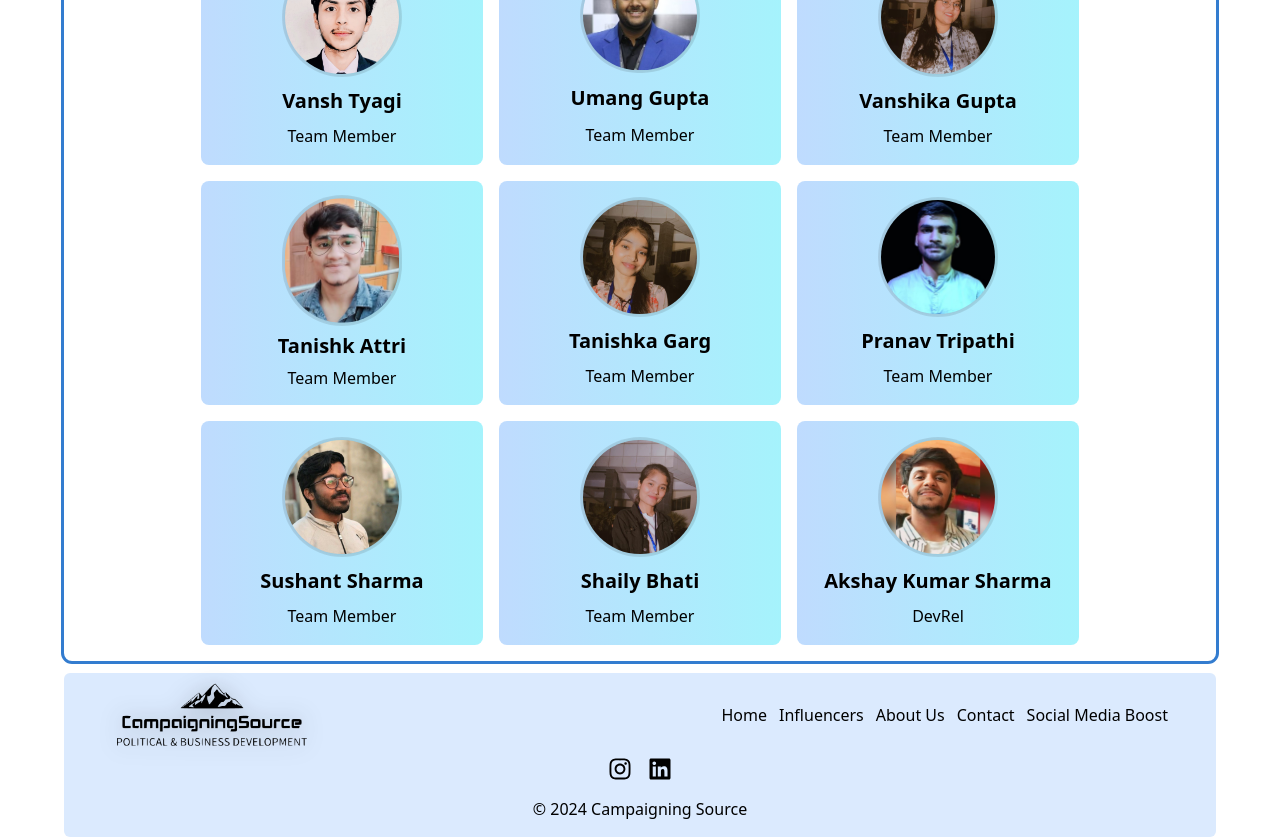
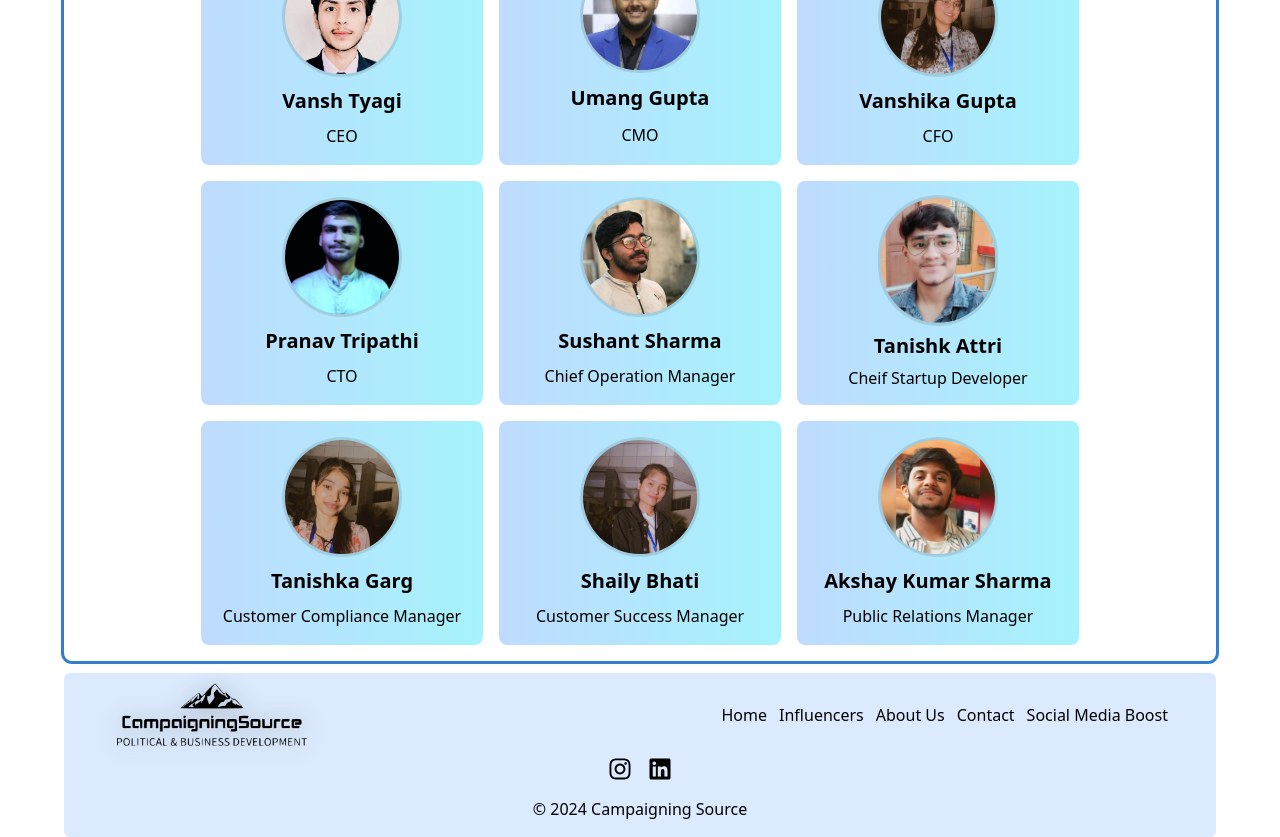
Before and after one commit to prnvtripathi/campaigning-source, a Next.js app: page /about in a window 1280 px wide. Shown: the part 3540-4377 px from the top of the page. Built offline with nearby package versions, Linux system fonts and the light colour scheme; no server answers.

Commit message:
Update team positions

```diff
--- a/pages/about.js
+++ b/pages/about.js
@@ -97,56 +97,55 @@ const team = [
     {
         img: "/team/vansh.jpg",
         name: "Vansh Tyagi",
-        position: "Team Member",
+        position: "CEO",
         linkedin: "https://www.linkedin.com/in/vansh-tyagi-a04355210/"
     },
     {
         img: "/team/umang.jpg",
         name: "Umang Gupta",
-        position: "Team Member",
+        position: "CMO",
         linkedin: "https://www.linkedin.com/"
     },
     {
         img: "/team/vanshika.jpg",
         name: "Vanshika Gupta",
-        position: "Team Member",
+        position: "CFO",
         linkedin: "https://www.linkedin.com/in/vanshika-gupta23052003/"
+    },
+    {
+        img: "/team/pranav.jpeg",
+        name: "Pranav Tripathi",
+        position: "CTO",
+        linkedin: "https://www.linkedin.com/in/tripathipranav14/"
+    },
+    {
+        img: "/team/sushant.jpeg",
+        name: "Sushant Sharma",
+        position: "Chief Operation Manager",
+        linkedin: "https://www.linkedin.com/in/sushant2021cs101/"
     },
     {
         img: "/team/tanishk.jpg",
         name: "Tanishk Attri",
-        position: "Team Member",
+        position: "Cheif Startup Developer",
         linkedin: "https://www.linkedin.com/in/tanishk-attri-a49027220/"
     },
     {
         img: "/team/tanishka.jpg",
         name: "Tanishka Garg",
-        position: "Team Member",
+        position: "Customer Compliance Manager",
         linkedin: "https://www.linkedin.com/in/tanishka-garg-21885622a"
-    },
-
-    {
-        img: "/team/pranav.jpeg",
-        name: "Pranav Tripathi",
-        position: "Team Member",
-        linkedin: "https://www.linkedin.com/in/tripathipranav14/"
-    },
-    {
-        img: "/team/sushant.jpeg",
-        name: "Sushant Sharma",
-        position: "Team Member",
-        linkedin: "https://www.linkedin.com/in/sushant2021cs101/"
     },
     {
         img: "/team/shaily.jpg",
         name: "Shaily Bhati",
-        position: "Team Member",
+        position: "Customer Success Manager",
         linkedin: "https://www.linkedin.com/in/shaily-bhati-8b875524b"
     },
     {
         img: "/team/akshay.jpg",
         name: "Akshay Kumar Sharma",
-        position: "DevRel",
+        position: "Public Relations Manager",
         linkedin: "https://www.linkedin.com/in/akshay-kumar-sharma-devvoyager/"
     }
     // {
@@ -176,7 +175,7 @@ const About = () => {
                             </p>
                         </div>
                         <div className="mx-auto">
-                            <Image src="/about/tiranga.png" alt="indian-flag" className="rounded-md" width={500} height={200}/>
+                            <Image src="/about/tiranga.png" alt="indian-flag" className="rounded-md" width={500} height={200} />
                         </div>
                     </div>
                 </div>
@@ -185,7 +184,7 @@ const About = () => {
                     <h2 className="title text-black text-center">History</h2>
                     <div className="flex flex-col items-center md:flex-row justify-center">
                         <div className="mx-auto">
-                            <Image src="/about/tiranga.png" alt="indian-flag" className="rounded-md" width={500} height={200}/>
+                            <Image src="/about/tiranga.png" alt="indian-flag" className="rounded-md" width={500} height={200} />
                         </div>
                         <div className={`w-full md:w-1/2 ${montserrat.className}`}>
                             <p className="w-full text-black">
@@ -219,7 +218,7 @@ const About = () => {
                     <h2 className="title text-black text-center">Social Proof</h2>
                     <div className="flex flex-col items-center md:flex-row justify-center">
                         <div className="mx-auto">
-                            <Image src="/about/tiranga.png" alt="indian-flag" className="rounded-md" width={500} height={200}/>
+                            <Image src="/about/tiranga.png" alt="indian-flag" className="rounded-md" width={500} height={200} />
                         </div>
                         <div className={`w-full md:w-1/2 ${montserrat.className}`}>
                             <p className="w-full text-black">
@@ -244,7 +243,7 @@ const About = () => {
                             </p>
                         </div>
                         <div className="mx-auto">
-                            <Image src="/about/tiranga.png" alt="indian-flag" className="rounded-md" width={500} height={200}/>
+                            <Image src="/about/tiranga.png" alt="indian-flag" className="rounded-md" width={500} height={200} />
                         </div>
                     </div>
                 </div>
```
